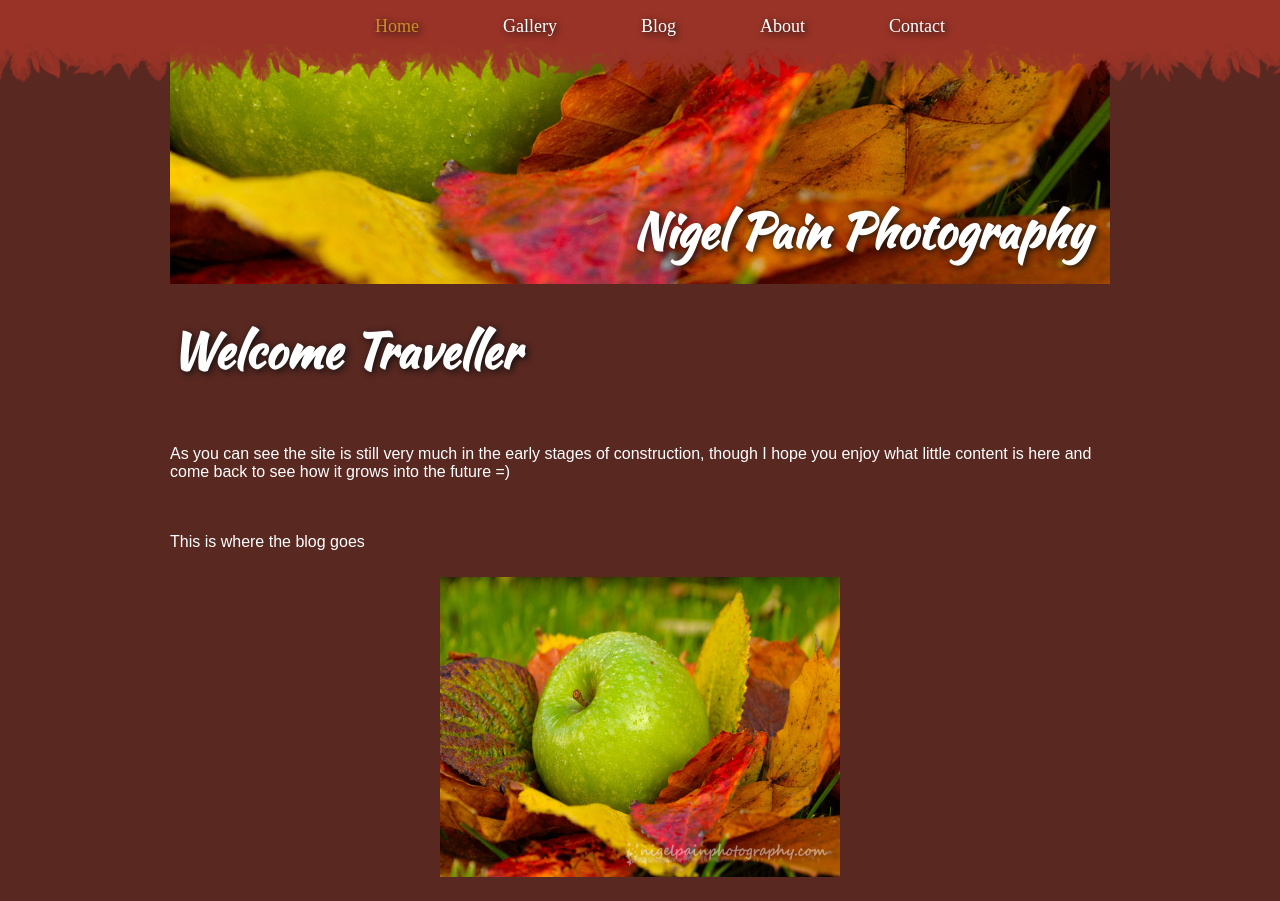
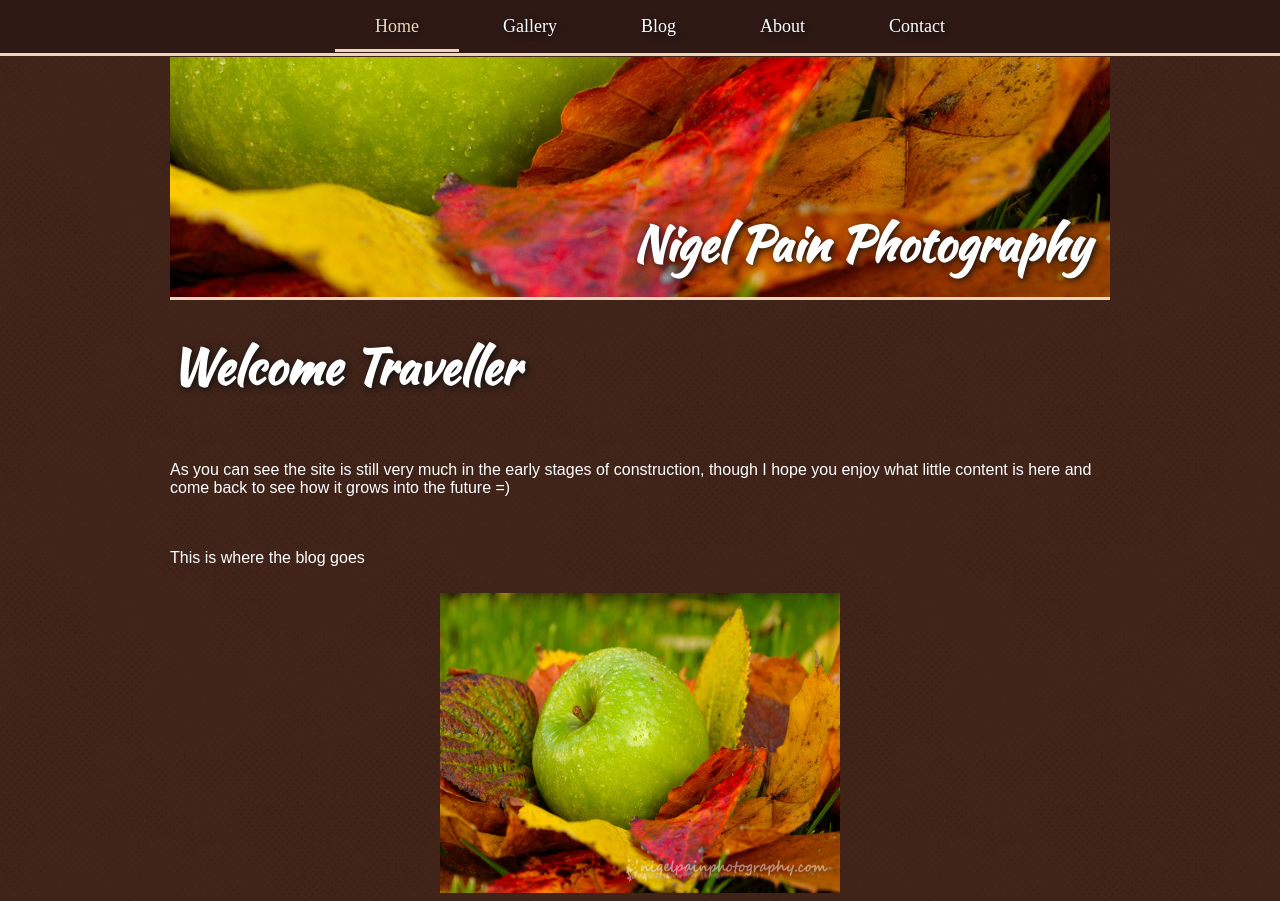
Before and after one commit to nigelpain/personal-site, a PHP site: page /index.html in a window 1280 px wide. Before the commit the page ends 877 px from the top, so only its background shows below. Run offline with PHP 8.4, Linux system fonts and the light colour scheme.

Commit message:
added new color scheme for nav and page

```diff
--- a/css/styles.css
+++ b/css/styles.css
@@ -5,16 +5,16 @@
 
 /*General Styles*/
 body {
-  background-color: #592821;
+  background-image: url("../images/backgrounds/Page Background.jpg")
 }
 
 nav {
-  height: 84px;
   position: fixed;
   top: 0px;
   left: 0px;
   width: 100%;
-  background-image: url("../images/Header and Footer Border.png");
+  background-color: #2E1915;
+  border-bottom: 3px solid #F1D5B9;
   text-align: center;
 }
 
@@ -24,7 +24,8 @@ nav li {
 
 header {
   height: 240px;
-  background-image: url("../images/Header Background.jpg");
+  background-image: url("../images/backgrounds/Header Background.jpg");
+  border-bottom: 3px solid #F1D5B9;
 }
 
 img {
@@ -40,7 +41,7 @@ p {
 }
 
 #page {
-  margin-top: 44px;
+  margin-top: 57px;
 }
 
 #logo {
@@ -82,9 +83,10 @@ p {
 .navbtncur {
   text-decoration: none;
   font-size: 18px;
-  color: #CD8E27;
+  color: #F1D5B9;
   text-shadow: 2px 2px 7px #111111;
-  padding: 0px 40px;
+  border-bottom: 3px solid #F1D5B9;
+  padding: 13px 40px;
 }
 
 /*Homepage Styles */
```
Also changed, not shown: README.md, images/Header and Footer Border.png (deleted), images/backgrounds/Header Background.jpg (renamed from images/Header Background.jpg), images/backgrounds/Page Background.jpg (added), index.html (line endings or trailing spaces).
